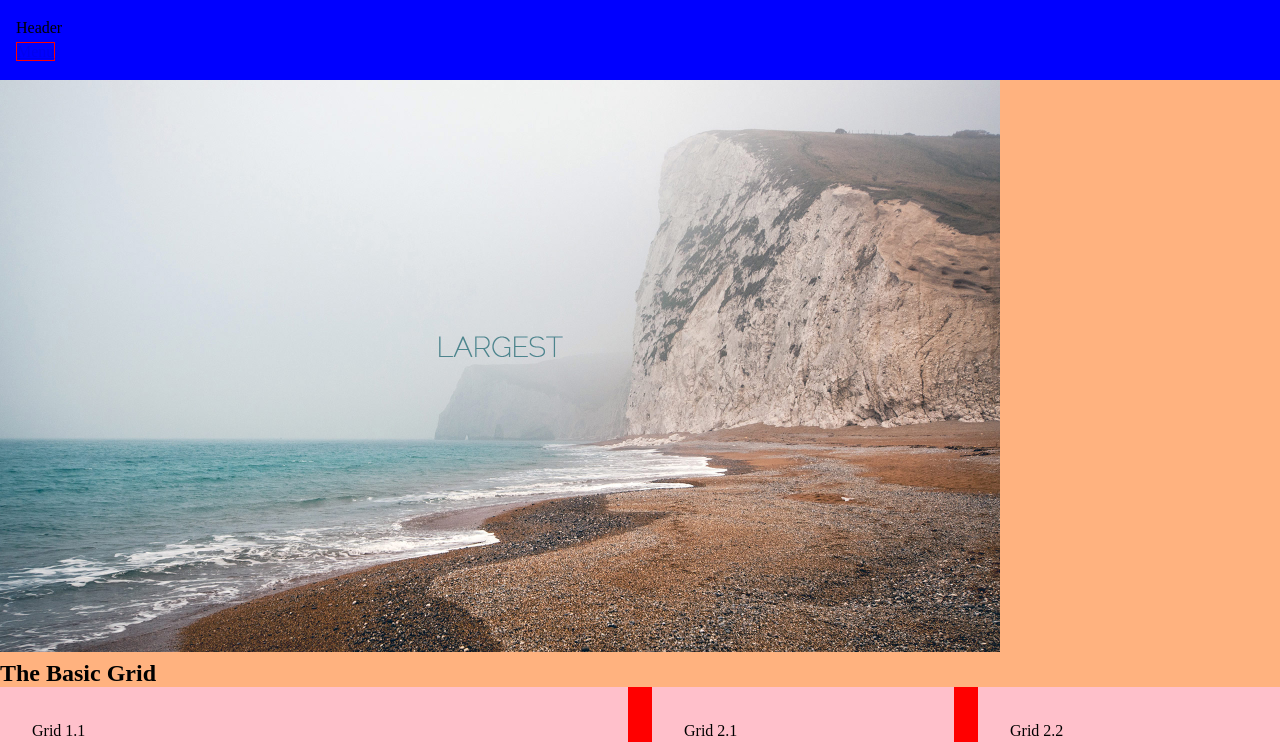
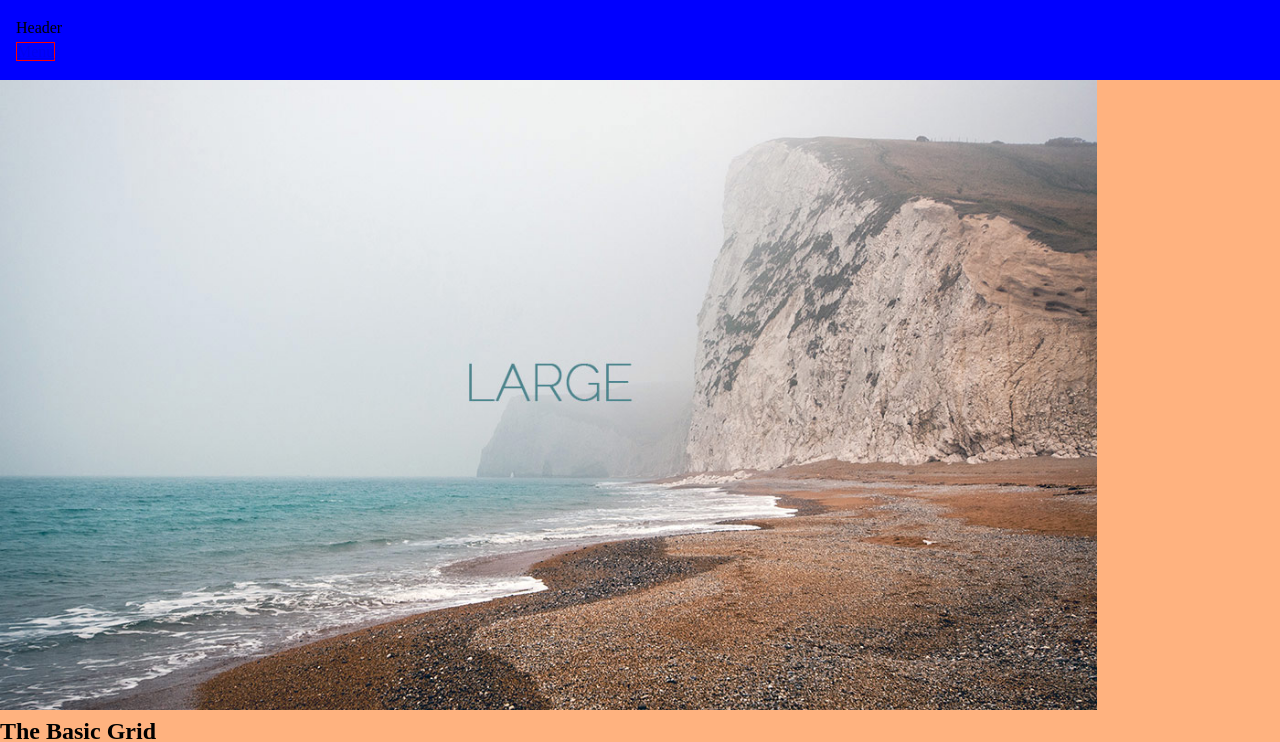
Before and after one commit to welcomebrand/Starter-Kit, a website: page index.html in a window 1280 px wide. Shown: the top 742 px of the page. Drawn offline with nearby package versions, Linux system fonts and the light colour scheme.

Commit message:
Added working example of srcset images

```diff
--- a/index.html
+++ b/index.html
@@ -64,7 +64,12 @@
 
 		<section class="content-wrap">
 
-			<img src="assets/img/test-photo-small.jpg" srcset="assets/img/test-photo-small.jpg 100w, assets/img/test-photo-med.jpg 640w, assets/img/test-photo-largest.jpg 2x" alt="A picture" />
+			<img srcset="assets/img/test-photo-small.jpg 500w,
+			assets/img/test-photo-med.jpg 1000w,
+			assets/img/test-photo-large.jpg 1400w,
+			assets/img/test-photo-largest.jpg 2x"
+			 src="assets/img/test-photo-small.jpg"
+			  alt="A picture" />
 
 			<h1>The Basic Grid</h1>
 
```
